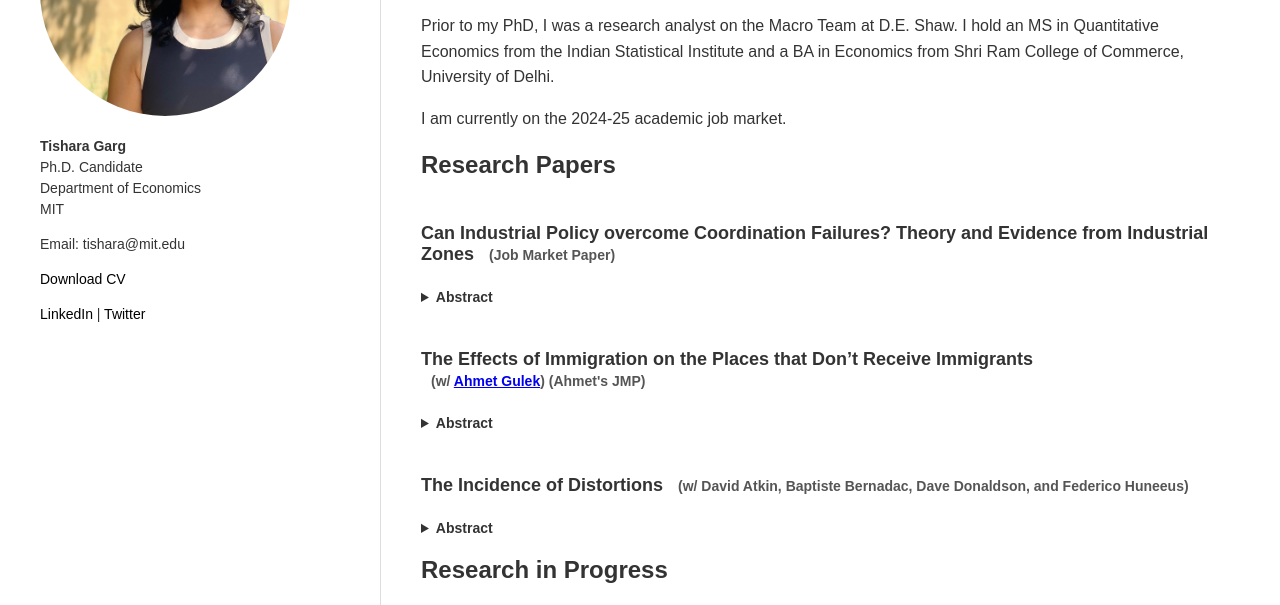
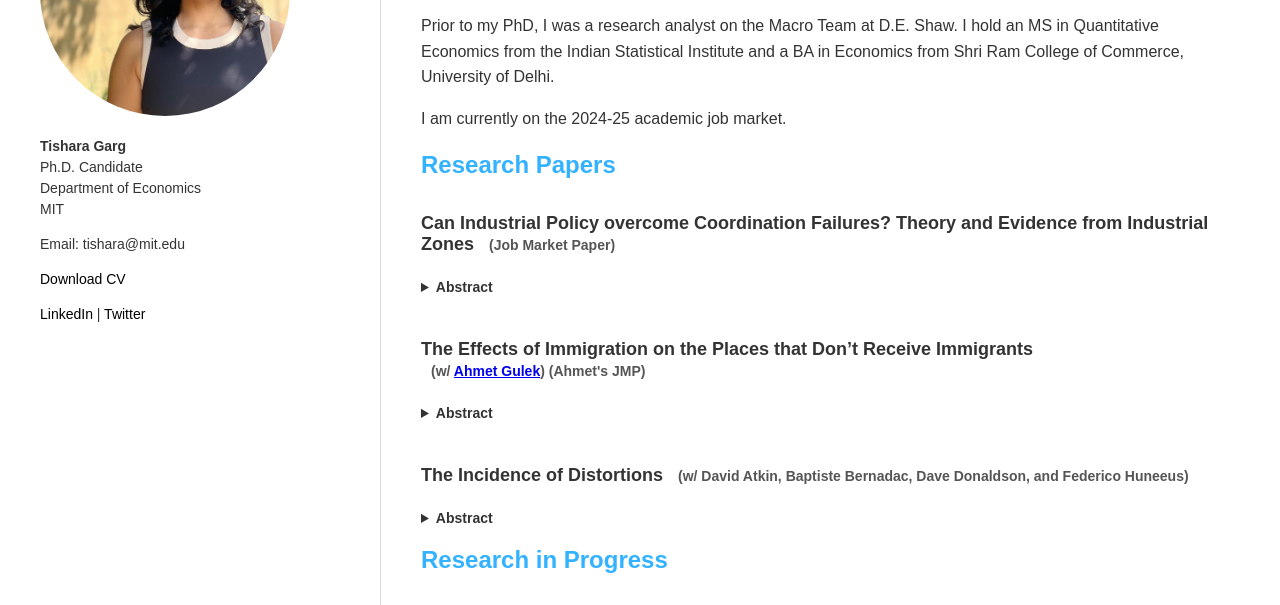
Before and after one commit to tisharagarg/tisharagarg.github.io, a plain HTML site: page index.html in a window 1280 px wide. Shown: the part 154-759 px from the top of the page. Drawn offline with Linux system fonts and the light colour scheme.

Commit message:
Update index.html

```diff
--- a/index.html
+++ b/index.html
@@ -55,7 +55,8 @@
         }
 
         .right-column h2, .right-column h3 {
-            color: #333;
+            margin-bottom: 10px;
+            color: #33b2ff;
         }
 
         .right-column details {
@@ -75,7 +76,7 @@
 
         .coauthors {
             font-size: 14px;
-            color: #555;
+            color: #33b2ff;
             margin-top: -10px;
         }
 
```
